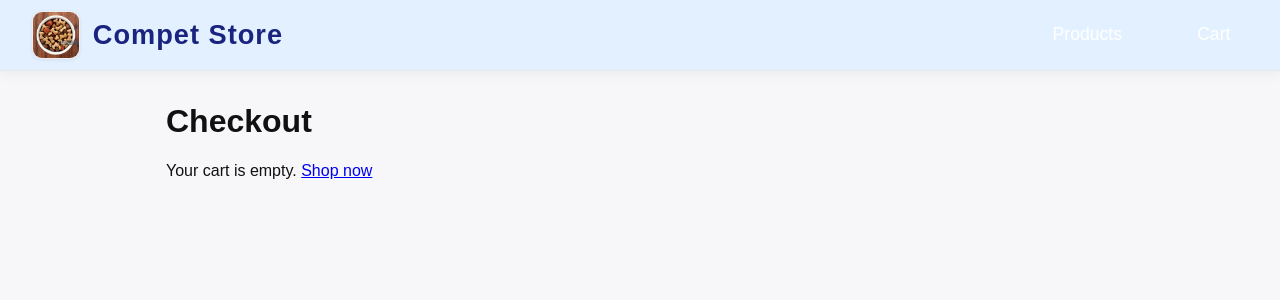
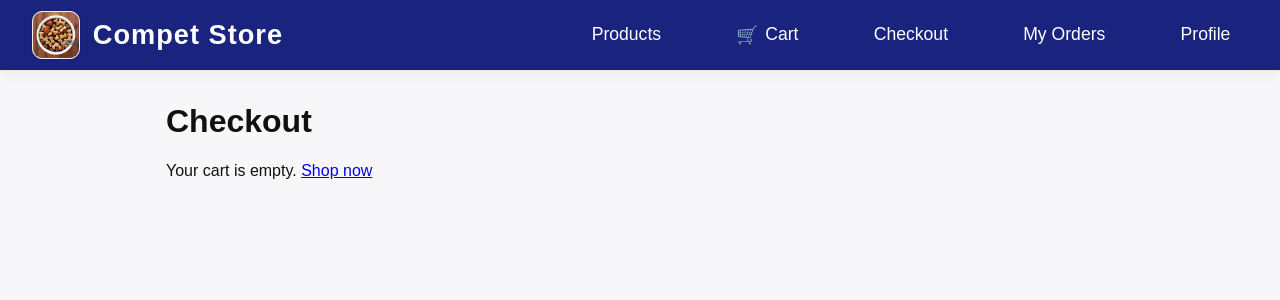
Before and after one commit to ashokdharmaraj/compet, a PHP site: page /checkout.php in a window 1280 px wide. Shown: the top 300 px of the page. Run offline with PHP 8.4, Linux system fonts and the light colour scheme.

Commit message:
dym header

```diff
--- a/checkout.php
+++ b/checkout.php
@@ -40,79 +40,10 @@ if ($_SERVER['REQUEST_METHOD'] === 'POST' && isset($_POST['place_order'])) {
   <link rel="stylesheet" href="styles.css">
 </head>
 <body>
-<header class="site-header modern-header">
-  <div class="logo-area">
-    <img src="images/dog-food.jpg" alt="Dog Food" class="header-img">
-    <span class="logo-text">Compet Store</span>
-  </div>
-  <nav class="main-nav">
-    <ul>
-      <li><a href="products.php">Products</a></li>
-      <li><a href="cart.php">Cart</a></li>
-    </ul>
-  </nav>
-</header>
-<style>
-  .modern-header {
-    background: #e3f0ff;
-    color: #1a237e; /* Changed header font color */
-    box-shadow: 0 2px 12px rgba(44,62,80,0.07);
-    padding: 0.7rem 2rem;
-    display: flex;
-    justify-content: space-between;
-    align-items: center;
-    border-bottom: 1px solid #e5e7eb;
-  }
-  .logo-area {
-    display: flex;
-    align-items: center;
-    gap: 0.8rem;
-  }
-  .header-img {
-    width: 48px;
-    height: 48px;
-    object-fit: cover;
-    border-radius: 10px;
-    box-shadow: 0 1px 4px rgba(0,0,0,0.07);
-    background: #f7f7f7;
-    border: 1px solid #eee;
-  }
-  .logo-text {
-    font-size: 1.7rem;
-    font-weight: bold;
-    letter-spacing: 1px;
-    color: #1a237e; /* Changed logo text color */
-  }
-  .main-nav ul {
-    list-style: none;
-    margin: 0;
-    padding: 0;
-    display: flex;
-    gap: 1.5rem;
-  }
-  .main-nav li {
-    display: inline;
-  }
-  .main-nav a {
-    color: #1a237e; /* Changed menu font color */
-    text-decoration: none;
-    font-size: 1.1rem;
-    padding: 0.4rem 1.1rem;
-    border-radius: 4px;
-    transition: background 0.18s, color 0.18s;
-    position: relative;
-    font-weight: 500;
-  }
-  .main-nav a.active,
-  .main-nav a:hover {
-    background: #2a3d66;
-    color: #fff;
-  }
-  .main-nav .cart-link::before {
-    content: "🛒";
-    margin-right: 0.4em;
-  }
-</style>
+<?php
+require 'header.php'; // Include the header with navigation
+?>
+
 <main class="container">
   <h1>Checkout</h1>
   <?php if ($success): ?>
--- /dev/null
+++ b/header.php
@@ -0,0 +1,76 @@
+<header class="site-header modern-header">
+  <div class="logo-area">
+    <img src="images/dog-food.jpg" alt="Dog Food" class="header-img">
+    <span class="logo-text">Compet Store</span>
+  </div>
+  <nav class="main-nav">
+    <ul>
+      <li><a href="products.php">Products</a></li>
+      <li><a href="cart.php" class="cart-link">Cart</a></li>
+      <li><a href="checkout.php">Checkout</a></li>
+      <li><a href="orders.php">My Orders</a></li>
+      <li><a href="profile.php">Profile</a></li>
+    </ul>
+  </nav>
+</header>
+<style>
+  .modern-header {
+    background: #1a237e;
+    color: #fff;
+    box-shadow: 0 2px 12px rgba(44,62,80,0.07);
+    padding: 0.7rem 2rem;
+    display: flex;
+    justify-content: space-between;
+    align-items: center;
+    border-bottom: 1px solid #e5e7eb;
+  }
+  .logo-area {
+    display: flex;
+    align-items: center;
+    gap: 0.8rem;
+  }
+  .header-img {
+    width: 48px;
+    height: 48px;
+    object-fit: cover;
+    border-radius: 10px;
+    box-shadow: 0 1px 4px rgba(0,0,0,0.07);
+    background: #f7f7f7;
+    border: 1px solid #eee;
+  }
+  .logo-text {
+    font-size: 1.7rem;
+    font-weight: bold;
+    letter-spacing: 1px;
+    color: #fff;
+  }
+  .main-nav ul {
+    list-style: none;
+    margin: 0;
+    padding: 0;
+    display: flex;
+    gap: 1.5rem;
+  }
+  .main-nav li {
+    display: inline;
+  }
+  .main-nav a {
+    color: #ffe082; /* Yellow for contrast */
+    text-decoration: none;
+    font-size: 1.1rem;
+    padding: 0.4rem 1.1rem;
+    border-radius: 4px;
+    transition: background 0.18s, color 0.18s;
+    position: relative;
+    font-weight: 500;
+  }
+  .main-nav a.active,
+  .main-nav a:hover {
+    background: #fff;
+    color: #1a237e;
+  }
+  .main-nav .cart-link::before {
+    content: "🛒";
+    margin-right: 0.4em;
+  }
+</style>
```
Also changed, not shown: cart.php (+9 -18 lines), products.php (+3 -12 lines).
